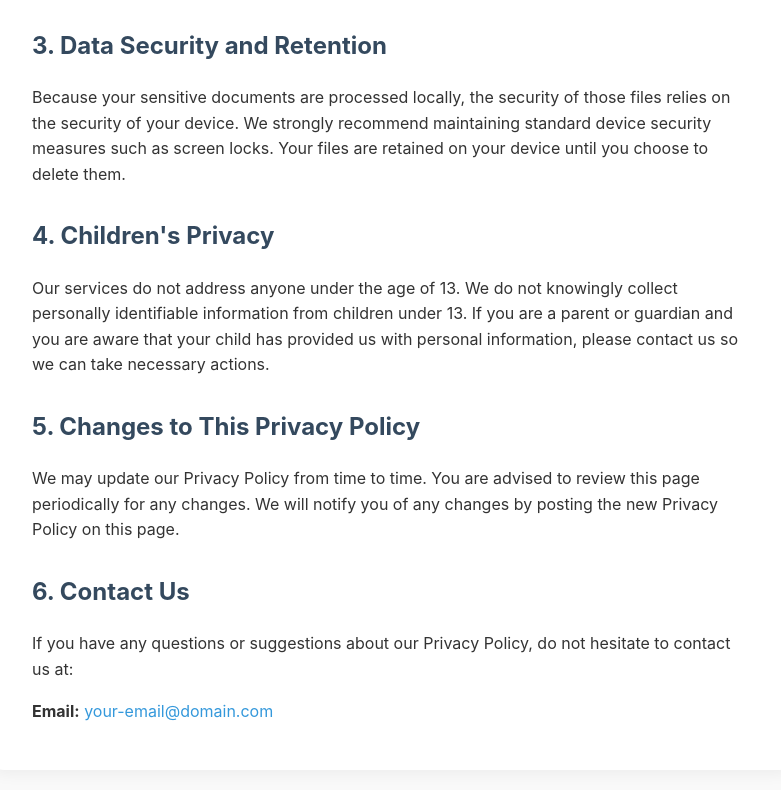
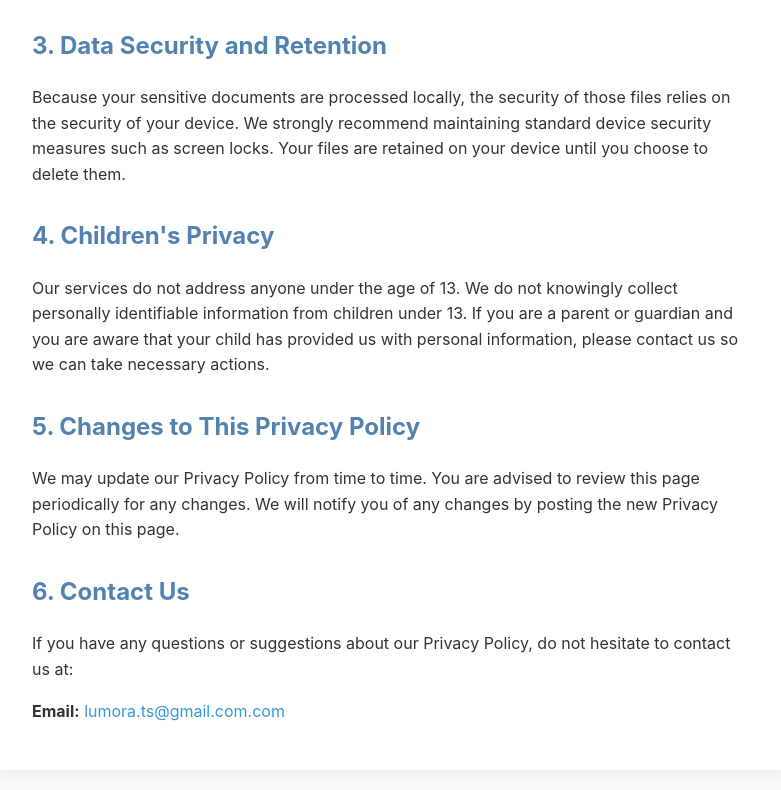
Before and after one commit to lumora-studios/PDFSlim-Privacy-Policy, a plain HTML site: page index.html in a window 1280 px wide. Shown: the part 1016-1806 px from the top of the page, without its empty margins (248-1029 px from the left). Drawn offline with Linux system fonts and the light colour scheme.

Commit message:
Update index.html

```diff
--- a/index.html
+++ b/index.html
@@ -22,13 +22,13 @@
             box-shadow: 0 4px 15px rgba(0,0,0,0.05);
         }
         h1 {
-            color: #2c3e50;
+            color: #000000;
             border-bottom: 2px solid #f0f2f5;
             padding-bottom: 10px;
             margin-top: 0;
         }
         h2 {
-            color: #34495e;
+            color: #5482b0;
             margin-top: 30px;
         }
         ul {
@@ -91,7 +91,7 @@
 
         <h2>6. Contact Us</h2>
         <p>If you have any questions or suggestions about our Privacy Policy, do not hesitate to contact us at:</p>
-        <p><strong>Email:</strong> <a href="mailto:your-email@domain.com">your-email@domain.com</a></p>
+        <p><strong>Email:</strong> <a href="mailto:lumora.ts@gmail.com">lumora.ts@gmail.com.com</a></p>
     </div>
 </body>
 </html>
```
